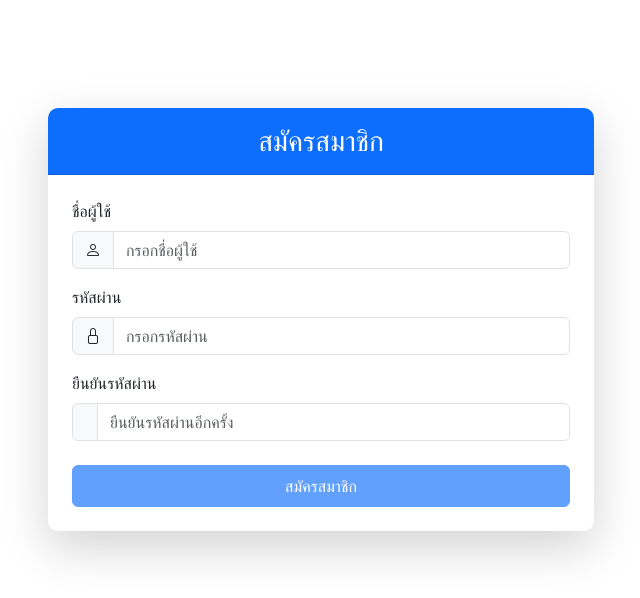
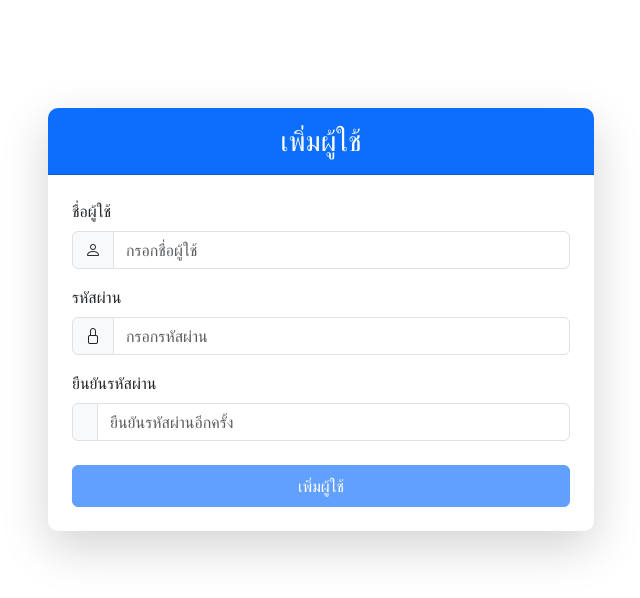
Before and after one commit to ThanaboonChantasawat/Angular-Project-319, an Angular app: page /register in a window 1280 px wide. Shown: the top 598 px of the page, without its empty margins (319-959 px from the left). Built offline with nearby package versions, Linux system fonts and the light colour scheme.

Commit message:
change regis text

```diff
--- a/src/app/register/register.component.ts
+++ b/src/app/register/register.component.ts
@@ -14,7 +14,7 @@ import { UserService } from '../user-management/user.service';
         <div class="col-md-6">
           <div class="card shadow-lg">
             <div class="card-header bg-primary text-white text-center py-3">
-              <h3 class="mb-0">สมัครสมาชิก</h3>
+              <h3 class="mb-0">เพิ่มผู้ใช้</h3>
             </div>
 
             <div class="card-body p-4">
@@ -84,7 +84,7 @@ import { UserService } from '../user-management/user.service';
                         class="btn btn-primary w-100 py-2"
                         [disabled]="registerForm.invalid || isSubmitting">
                   <span *ngIf="isSubmitting" class="spinner-border spinner-border-sm me-2"></span>
-                  {{isSubmitting ? 'กำลังดำเนินการ...' : 'สมัครสมาชิก'}}
+                  {{isSubmitting ? 'กำลังดำเนินการ...' : 'เพิ่มผู้ใช้'}}
                 </button>
               </form>
             </div>
```
